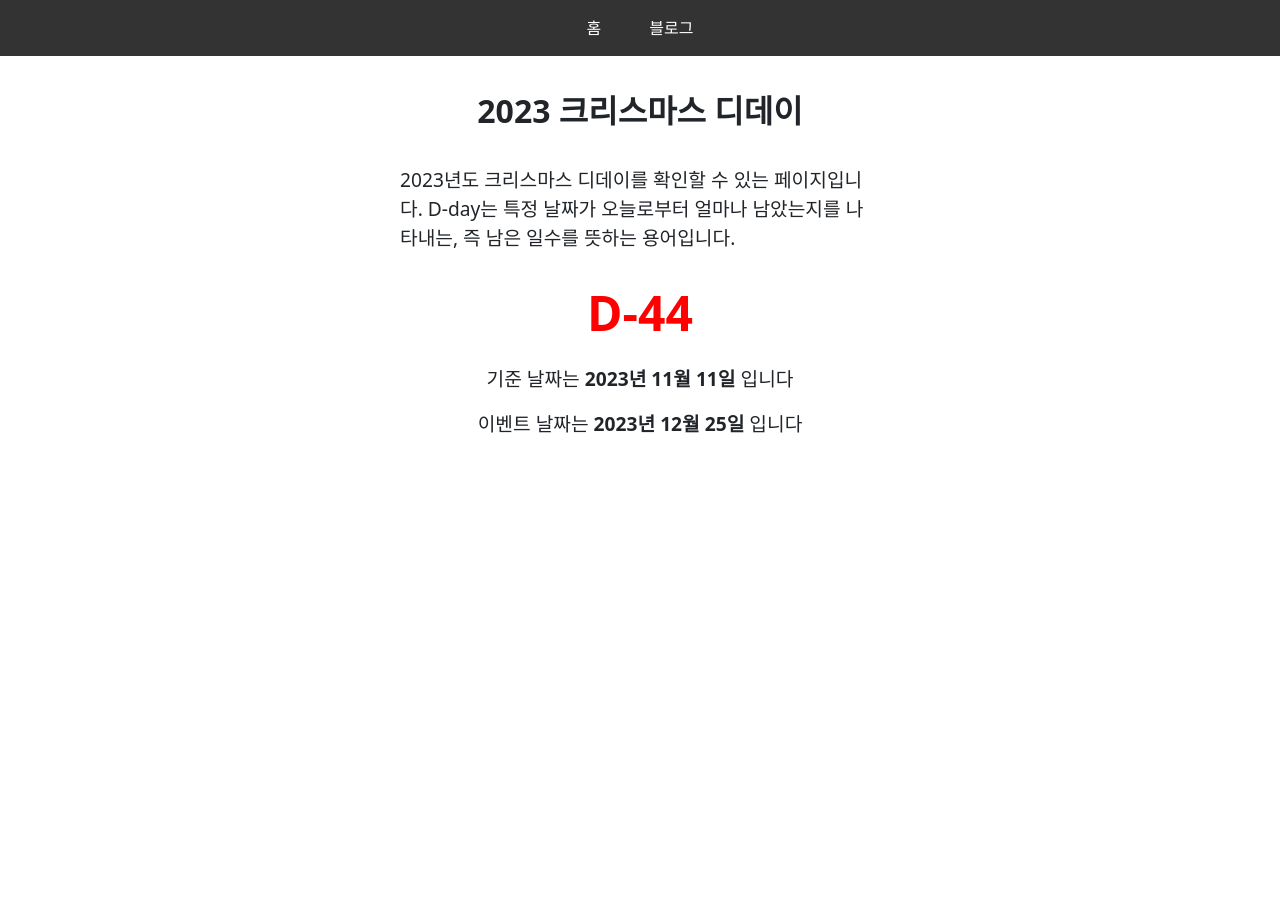
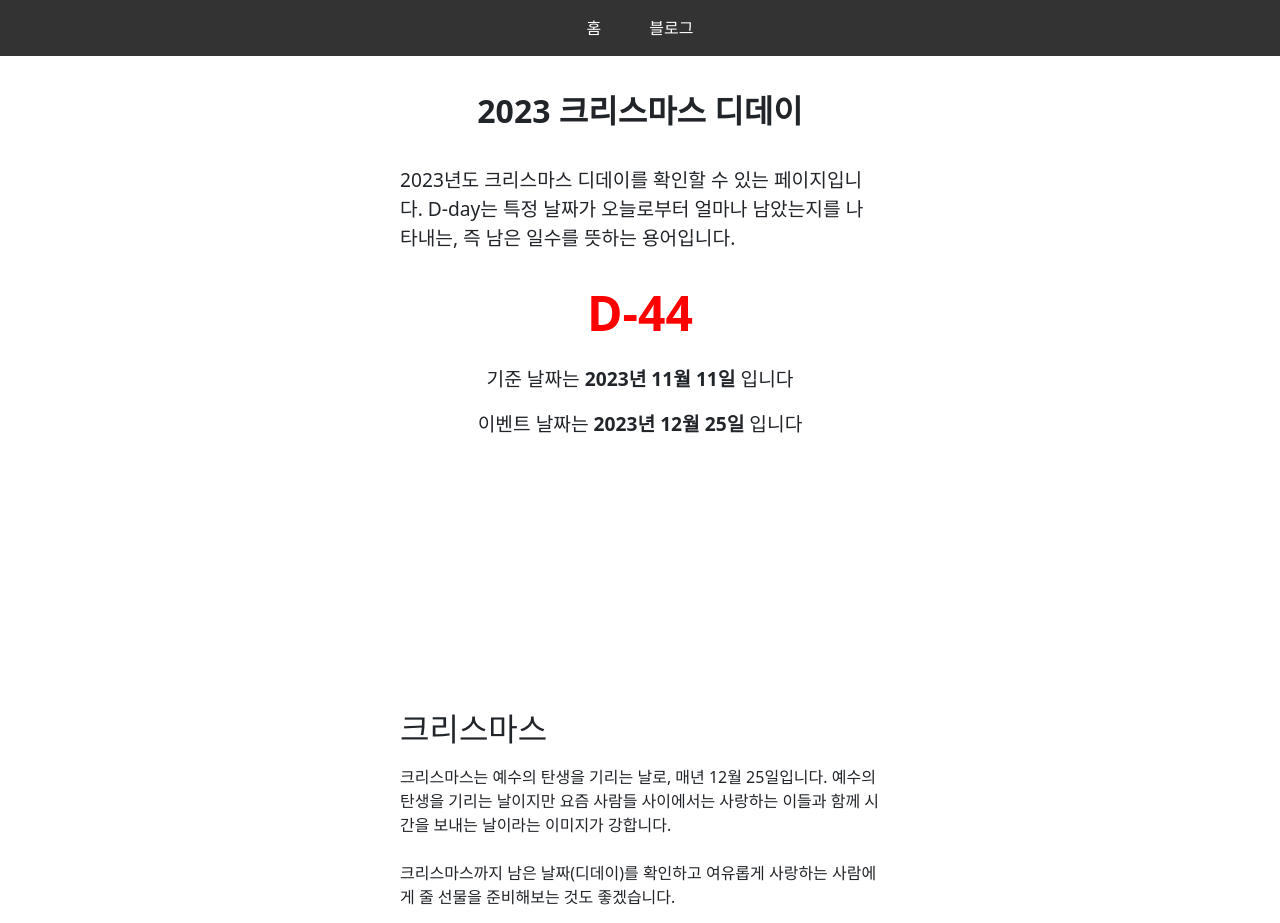
Before and after one commit to zziri/app, a Next.js app: page /calculator/d-day/xmas in a window 1280 px wide. Shown: the top 923 px of the page. Before the commit the page ends 800 px from the top, so only its background shows below. Built offline with nearby package versions, Linux system fonts and the light colour scheme.

Commit message:
[dev/seo-xmas] 크리스마스 디데이 SEO (#29)

```diff
--- a/src/components/d-day/XmasDdayPage.tsx
+++ b/src/components/d-day/XmasDdayPage.tsx
@@ -7,6 +7,7 @@ import Description from "../common/Description";
 import CountDownDaysFunction from "./DdayFunction";
 import EmptyDiv from "../common/EmptyDiv";
 import SeoArticle from "../common/SeoArticle";
+import dDayXmasArticleList from "@/data/d-day/xmas/article";
 
 interface Props {
   year: number;
@@ -33,7 +34,7 @@ export default function XmasDdayPage( { year }: Props) {
       <Description content={description} />
       <CountDownDaysFunction readOnly={true}/>
       <EmptyDiv height={'10rem'} />
-      <SeoArticle list={[]} />
+      <SeoArticle list={dDayXmasArticleList} />
     </>
   );
 }
--- a/src/components/zodiac/sign/age/ZodiacSignAgeHomePage.tsx
+++ b/src/components/zodiac/sign/age/ZodiacSignAgeHomePage.tsx
@@ -20,7 +20,7 @@ export default function ZodiacSignAgeHomePage( { year }: Props) {
       <Title title={title} />
       <Description content={description} />
       <ZodiacSignAgeHomeFunction year={Number(year)}/>
-      <SeoArticle list={[]}/>
+      <SeoArticle list={[]} />
     </>
   );
 }
--- a/src/components/zodiac/sign/age/ZodiacSignAgePage.tsx
+++ b/src/components/zodiac/sign/age/ZodiacSignAgePage.tsx
@@ -1,5 +1,6 @@
 import Description from "@/components/common/Description";
 import EmptyDiv from "@/components/common/EmptyDiv";
+import SeoArticle from "@/components/common/SeoArticle";
 import SeoHead from "@/components/common/SeoHead";
 import Title from "@/components/common/Title";
 import { zodiacBaseYear, zodiacSignKorean } from "@/data/zodiac/sign/zodiacSignData";
@@ -98,6 +99,7 @@ export default function ZodiacSignAgePage({ year, sign }: PageProps) {
       <Title title={title} />
       <Description content={description} />
       <ZodiacSignAgeTable rowList={rowList}/>
+      <SeoArticle list={[]} />
     </>
   );
 }
--- /dev/null
+++ b/src/data/d-day/xmas/article.tsx
@@ -0,0 +1,21 @@
+import Article from "@/types/Article";
+import xmasSnowflakeImage from '@/../public/images/snowflake-xmas.jpg';
+
+const dDayXmasArticleList: Array<Article> = [
+  {
+    subtitle: '크리스마스',
+    contents: (
+      <>
+        <article>
+          크리스마스는 예수의 탄생을 기리는 날로, 매년 12월 25일입니다. 예수의 탄생을 기리는 날이지만 요즘 사람들 사이에서는 사랑하는 이들과 함께 시간을 보내는 날이라는 이미지가 강합니다.
+          <br /><br />
+          크리스마스까지 남은 날짜(디데이)를 확인하고 여유롭게 사랑하는 사람에게 줄 선물을 준비해보는 것도 좋겠습니다.
+        </article>
+      </>
+    ),
+    imageSrc: xmasSnowflakeImage,
+    imageAlt: '크리스마스'
+  },
+]
+
+export default dDayXmasArticleList;
```
Also changed, not shown: public/images/snowflake-xmas.jpg (added), 1 other file (tests, documents, lock files or other folders).
